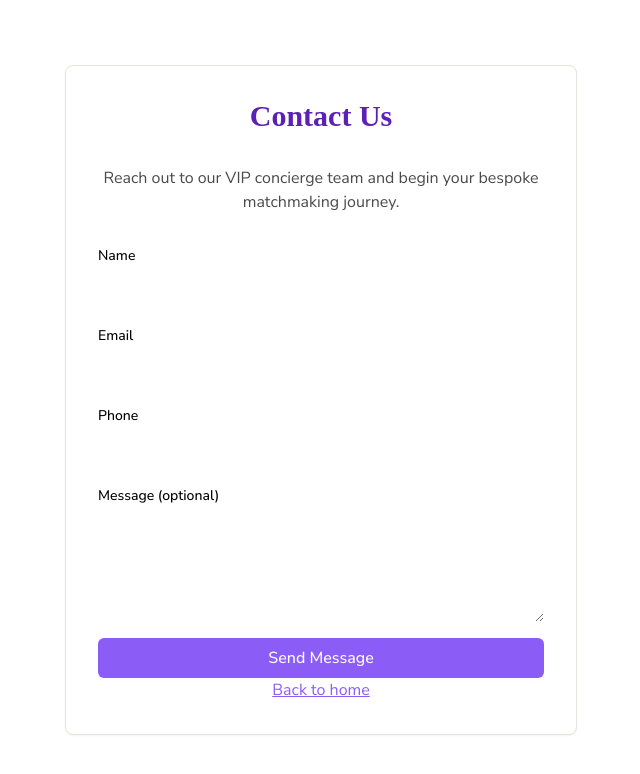
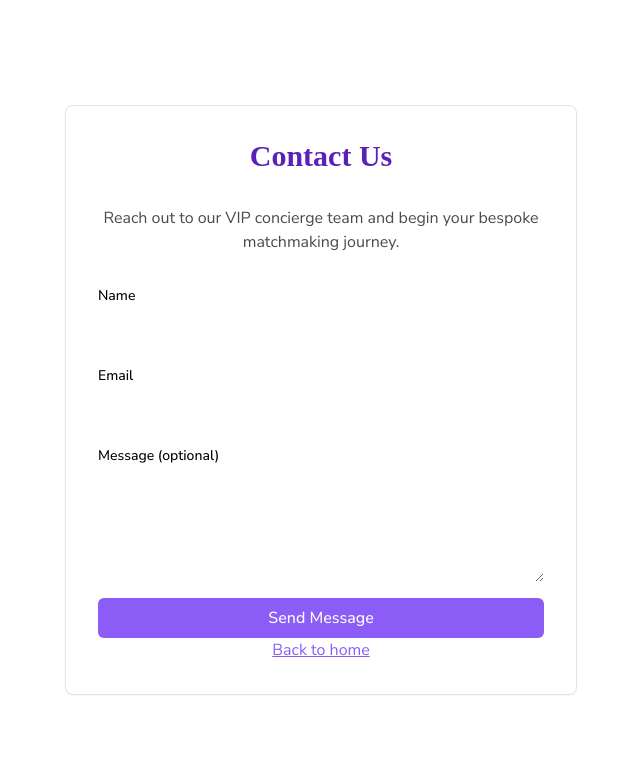
Before and after one commit to karthiknish/vip-aroosi, a Next.js app: page /contact in a window 1280 px wide. Shown: the top 774 px of the page, without its empty margins (319-959 px from the left). Built offline with nearby package versions, Linux system fonts and the light colour scheme; a web font is replaced by a local one.

Commit message:
feat: update homepage statistics and add decorative elements; enhance contact form with email validation

```diff
--- a/src/app/page.tsx
+++ b/src/app/page.tsx
@@ -49,9 +49,9 @@ export default function Home() {
       <section className="py-16 px-4 bg-white">
         <div className="max-w-5xl mx-auto grid grid-cols-1 md:grid-cols-3 gap-6 text-center">
           {[
-            { value: "20+", label: "Years Expertise" },
-            { value: "50,000+", label: "Happy VIPs" },
-            { value: "100%", label: "Privacy" },
+            { value: "98%", label: "Match Success" },
+            { value: "70+", label: "Countries Served" },
+            { value: "24h", label: "Concierge Response" },
           ].map((item, idx) => (
             <motion.div
               key={item.label}
@@ -122,6 +122,8 @@ export default function Home() {
       {/* Powered By Aroosi */}
       <section className="py-20 px-4 bg-white relative overflow-hidden">
         <div className="absolute inset-0 bg-[url('https://thedigitalglobetrotter.com/wp-content/uploads/2017/09/wp-1505474107833.-1024x576.jpg')] bg-cover bg-center opacity-10 pointer-events-none" />
+        {/* Decorative purple circle */}
+        <div className="pointer-events-none absolute -top-32 -right-32 w-96 h-96 bg-purple-300 opacity-30 blur-3xl rounded-full" />
         <div className="relative max-w-6xl mx-auto grid grid-cols-1 md:grid-cols-2 gap-12 items-center">
           <div className="space-y-6">
             <h2 className="text-4xl font-bold text-primary-dark font-serif">
@@ -199,6 +201,8 @@ export default function Home() {
       {/* The Aroosi Edge */}
       <section className="py-20 px-4 bg-base relative overflow-hidden">
         <div className="absolute inset-0 bg-[url('https://images.squarespace-cdn.com/content/v1/5c2db4029772aebeba129860/1718695569777-7JMTP88KEOHZTA9BLN1X/JBX53235.jpg')] bg-cover bg-center opacity-10 pointer-events-none" />
+        {/* Decorative purple circle */}
+        <div className="pointer-events-none absolute -bottom-32 -left-32 w-96 h-96 bg-purple-300 opacity-30 blur-3xl rounded-full" />
         <div className="relative max-w-6xl mx-auto grid grid-cols-1 md:grid-cols-2 gap-12 items-center">
           <motion.div
             className="space-y-6"
--- a/src/components/ContactForm.tsx
+++ b/src/components/ContactForm.tsx
@@ -12,13 +12,24 @@ export default function ContactForm({ defaultSubject = "VIP Aroosi Enquiry" }) {
     setStatus("submitting");
     setError(null);
     const formData = new FormData(e.currentTarget);
+    const name = formData.get("name") as string;
+    const email = formData.get("email") as string;
+    let message =
+      (formData.get("message") as string) || "Interested in VIP Aroosi";
+
+    // Basic email validation
+    const emailPattern = /^[^\s@]+@[^\s@]+\.[^\s@]+$/;
+    if (!emailPattern.test(email)) {
+      setStatus("error");
+      setError("Please enter a valid email address.");
+      return;
+    }
+
     const payload = {
-      name: formData.get("name") as string,
-      email: formData.get("email") as string,
+      name,
+      email,
       subject: defaultSubject,
-      message:
-        (formData.get("message") as string) ||
-        `Phone: ${formData.get("phone") as string}`,
+      message,
     };
     try {
       const res = await fetch("/api/contact", {
@@ -60,17 +71,6 @@ export default function ContactForm({ defaultSubject = "VIP Aroosi Enquiry" }) {
           className="w-full px-3 py-2 rounded-md text-gray-800"
         />
       </div>
-      {/* optional phone/message */}
-      <div className="flex flex-col gap-1">
-        <label htmlFor="phone" className="text-sm font-medium">
-          Phone
-        </label>
-        <input
-          id="phone"
-          name="phone"
-          className="w-full px-3 py-2 rounded-md text-gray-800"
-        />
-      </div>
       <div className="flex flex-col gap-1">
         <label htmlFor="message" className="text-sm font-medium">
           Message (optional)
```
